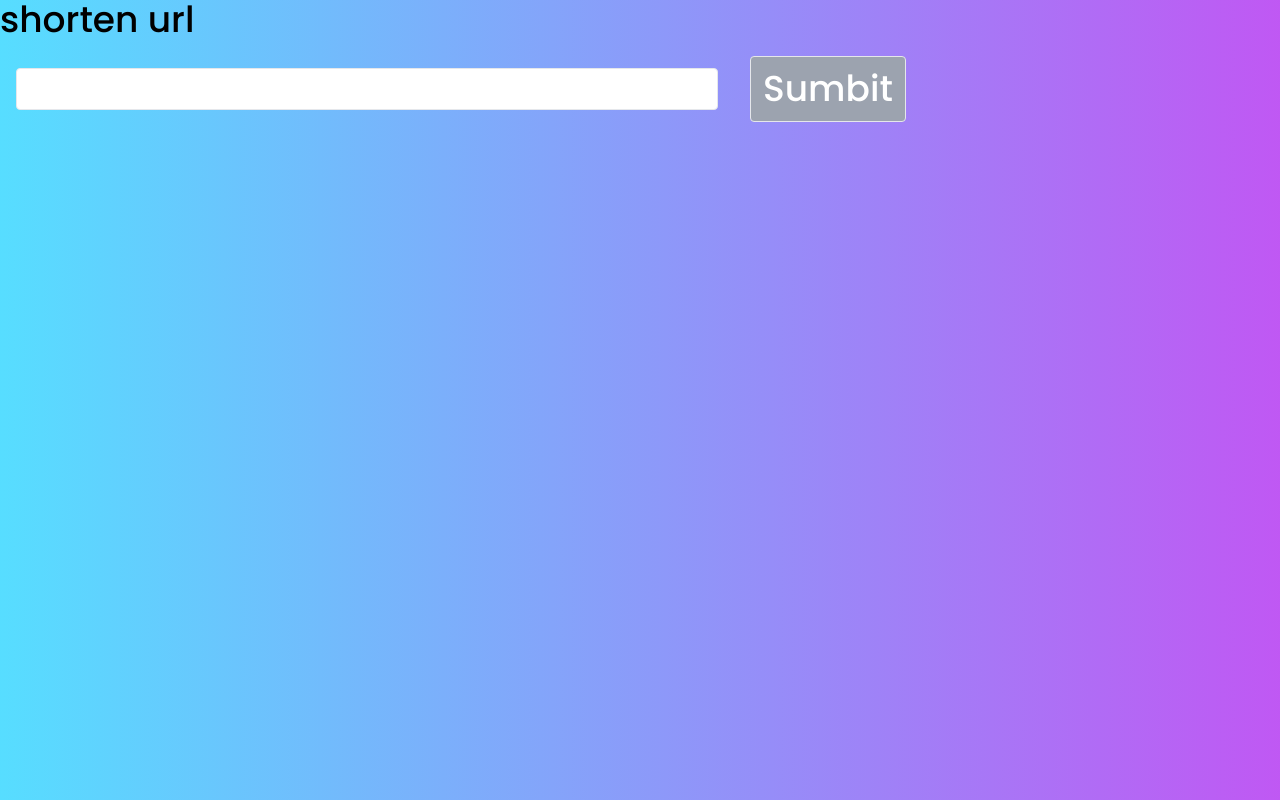
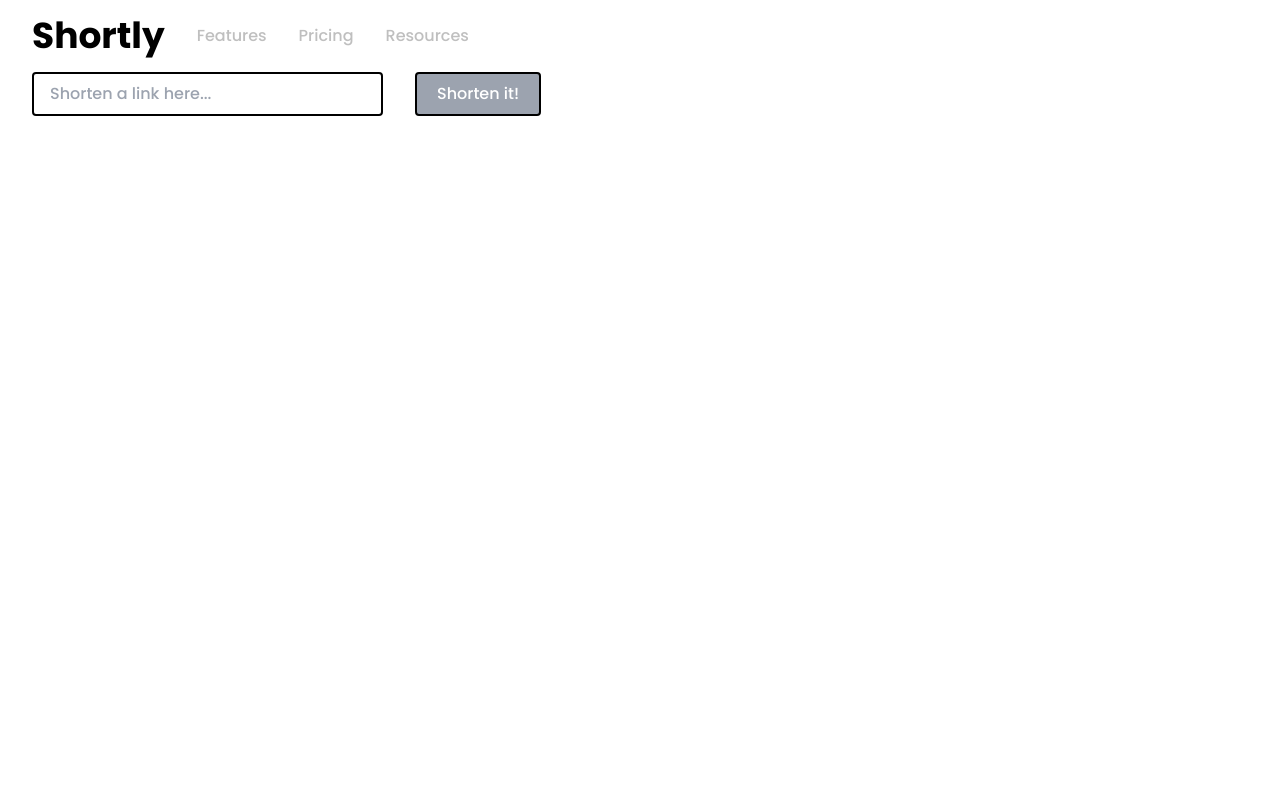
Before and after one commit to dnirns/fe-mentor-todo-app, a React (Create React App) app: page / in a window 1280 px wide. Built offline with nearby package versions, Linux system fonts and the light colour scheme.

Commit message:
axios request file & tailwind nav bar

```diff
--- a/src/App.js
+++ b/src/App.js
@@ -1,46 +1,14 @@
-import React, { useState } from 'react'
-import axios from 'axios'
-import Spinner from './common/Spinner'
+import React from 'react'
+
+import Nav from './components/Nav'
+import Home from './components/Home'
 
 const App = () => {
-  const [url, setUrl] = useState('')
-  const [shortenedUrl, setShortenedUrl] = useState(null)
-  const [searching, setSearching] = useState(false)
-
-  const shortenApi = async () => {
-    setSearching(true)
-    try {
-      const res = await axios.get(`https://api.shrtco.de/v2/shorten?url=${url}`)
-      console.log(res.data.result.short_link)
-      setShortenedUrl(res.data.result.short_link)
-      setSearching(false)
-    } catch (err) {
-      console.log(err)
-    }
-  }
-
   return (
-    <div className='background h-screen w-screen text-black text-4xl'>
-      <h1 className='text-light-gray-light-grayish-blue'> shorten url</h1>
-
-      <input
-        className='border rounded m-4'
-        value={url}
-        onChange={(e) => setUrl(e.target.value)}
-      />
-      <button
-        className='border rounded m-4 p-3 bg-gray-400 text-white'
-        onClick={shortenApi}
-      >
-        Sumbit
-      </button>
-
-      {searching === true ? (
-        <Spinner />
-      ) : (
-        <p className='text-2xl'>{shortenedUrl}</p>
-      )}
-    </div>
+    <>
+      <Nav />
+      <Home />
+    </>
   )
 }
 
--- a/src/api/shorten.js
+++ b/src/api/shorten.js
@@ -1,2 +1,5 @@
-// request url:
-//? https://api.shrtco.de/v2/shorten?url=URL_T0_SHO
+import axios from 'axios'
+
+export const shorten = (url) => {
+  return axios.get(`https://api.shrtco.de/v2/shorten?url=${url}`)
+}
--- /dev/null
+++ b/src/components/Home.js
@@ -0,0 +1,12 @@
+import React from 'react'
+import Search from './Search'
+
+const Home = () => {
+  return (
+    <div className='h-screen w-screen text-black text-4xl pt-10'>
+      <Search />
+    </div>
+  )
+}
+
+export default Home
--- /dev/null
+++ b/src/components/Nav.js
@@ -0,0 +1,65 @@
+import React, { useState } from 'react'
+
+const Nav = ({ logo, link1, link2, link3, link4 }) => {
+  const [hidden, setHidden] = useState(true)
+  const [toggle, setToggle] = useState('hidden')
+
+  const handleHamburger = () => {
+    setHidden(!hidden)
+    if (hidden) {
+      setToggle('hidden')
+    } else {
+      setToggle('')
+    }
+  }
+
+  return (
+    <nav className='flex fixed w-full flex-wrap items-center p-4 '>
+      <p className='text-4xl font-bold px-4'>Shortly</p>
+
+      <div className='flex md:hidden'>
+        <button id='hamburger' onClick={handleHamburger}>
+          <img
+            alt='icon'
+            className={`block`}
+            src='https://img.icons8.com/fluent-systems-regular/2x/menu-squared-2.png'
+            width='40'
+            height='40'
+          />
+        </button>
+      </div>
+      <div
+        className={`${toggle} md:flex text-neutral-gray w-full md:w-auto text-right text-bold mt-5 md:mt-0`}
+      >
+        <a
+          href='/'
+          className=' block md:inline-block hover:text-blue-200 px-4 py-2'
+        >
+          Features
+        </a>
+        <a
+          href='/'
+          className='block md:inline-block hover:text-blue-500 px-4 py-2'
+        >
+          Pricing
+        </a>
+        <a
+          href='/'
+          className='block md:inline-block hover:text-blue-200 px-4 py-2'
+        >
+          Resources
+        </a>
+      </div>
+      <div className={`${toggle} md:flex-1 w-auto md:w-full md:text-right`}>
+        <a className='block md:inline-block px-4 py-2' href='/'>
+          Login
+        </a>
+        <a className='block md:inline-block px-4 py-2' href='/'>
+          Sign Up
+        </a>
+      </div>
+    </nav>
+  )
+}
+
+export default Nav
--- /dev/null
+++ b/src/components/Search.js
@@ -0,0 +1,45 @@
+import React, { useState } from 'react'
+import { shorten } from '../api/shorten'
+import Spinner from '../common/Spinner'
+
+const Search = () => {
+  const [url, setUrl] = useState('')
+  const [shortenedUrl, setShortenedUrl] = useState(null)
+  const [searching, setSearching] = useState(false)
+
+  const shortenApi = async () => {
+    setSearching(true)
+    try {
+      const res = await shorten(url)
+      setShortenedUrl(res.data.result.short_link)
+      setSearching(false)
+    } catch (err) {
+      console.log(err)
+    }
+  }
+
+  return (
+    <div className='m-4'>
+      <input
+        className='border-2 border-black rounded m-4 px-4 py-2 text-base'
+        value={url}
+        placeholder='Shorten a link here...'
+        onChange={(e) => setUrl(e.target.value)}
+      />
+      <button
+        className='border-2 border-black rounded m-4 px-5 py-2 bg-gray-400 text-white text-base'
+        onClick={shortenApi}
+      >
+        Shorten it!
+      </button>
+
+      {searching === true ? (
+        <Spinner />
+      ) : (
+        <p className='text-2xl'>{shortenedUrl}</p>
+      )}
+    </div>
+  )
+}
+
+export default Search
```
Also changed, not shown: 1 other file (tests, documents, lock files or other folders).
